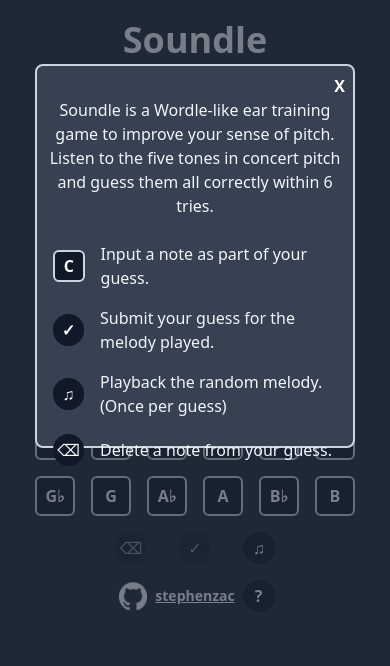
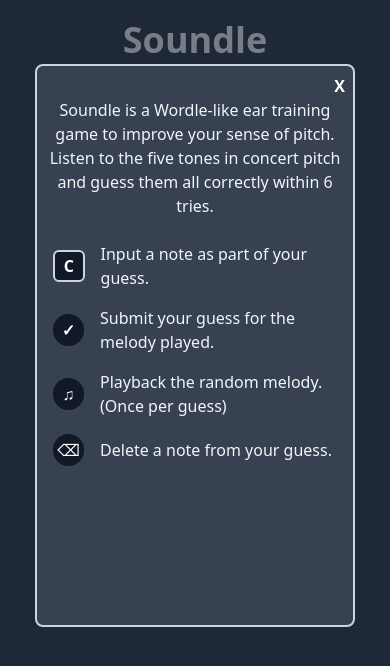
Before and after one commit to stephenzac/soundle, a React (Vite) app: page / in a window 390 px wide. Both pictures are taken after a click on the button "Show game information". Shown: the top 666 px of the page. Built offline with nearby package versions, Linux system fonts and the light colour scheme.

Commit message:
Fix mobile info modal height

```diff
--- a/src/components/InformationModal.tsx
+++ b/src/components/InformationModal.tsx
@@ -31,8 +31,9 @@
         onClick={handleClose}
         role="presentation"
       ></div>
+
       <section
-        className={`flex flex-col place-items-start px-2 absolute top-16 bg-gray-700 h-4/6 max-h-96 max-w-80 pt-2 ml-auto mr-auto rounded-lg border-2 border-slate-300 ${modalClass} `}
+        className={`flex flex-col px-2 absolute top-16 bg-gray-700 h-4/6 max-w-80 pt-2 ml-auto mr-auto rounded-lg border-2 border-slate-300 ${modalClass} `}
         role="dialogue"
         aria-describedby="modalDescription"
         aria-modal="true"
```
